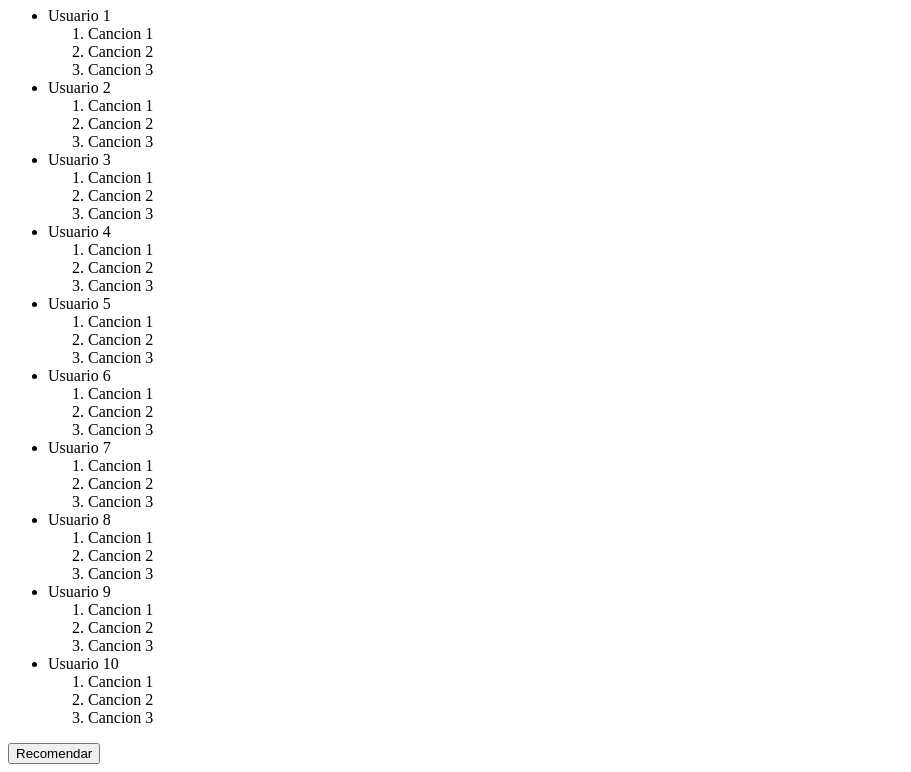
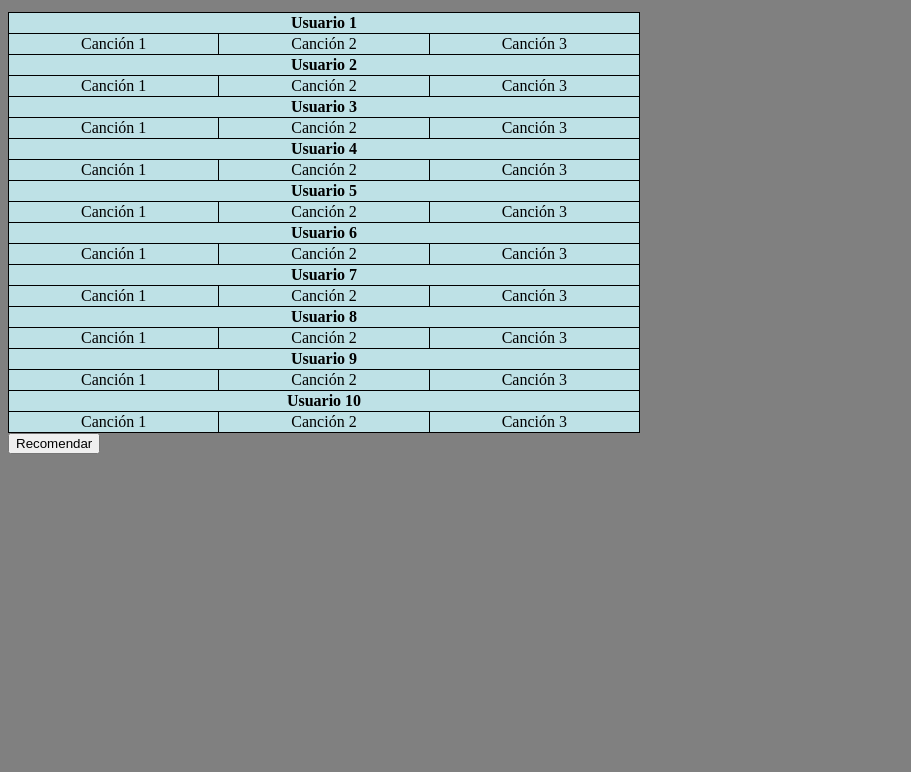
Before and after one commit to sebas411/Bases_proy1, a plain HTML site: page HTML/promocion.html in a window 1280 px wide. Shown: the part 99-871 px from the top of the page, without its empty margins (0-911 px from the left). After the commit the page ends 800 px from the top, so only its background shows below. Drawn offline with Linux system fonts and the light colour scheme.

Commit message:
Actualización de la pagina

```diff
--- a/HTML/promocion.html
+++ b/HTML/promocion.html
@@ -5,92 +5,144 @@
   <meta http-equiv="X-UA-Compatible" content="IE=edge">
   <meta name="viewport" content="width=device-width, initial-scale=1.0">
   <title>Recomendaciones personales</title>
+<style>
+    .button{
+      font-family: cambria;
+      color: black;
+      background-color: white;
+      font-size: 15px;
+    }
+    h1{
+      margin: 0;
+      text-align: center;
+      height: 50px;
+      margin-bottom: 30px;
+      border-bottom: 2px solid;
+      font-size: 35px;
+      color: #dfe7fd;
+    }
+    table {
+      table-layout: fixed;
+      width: 50%;
+      border-collapse: collapse;
+      border: 3px #ddb892;
+      background-color:#bee1e6;
+      border: 1px solid #000000;
+    }
+    tbody tr {
+      background-color: #bee1e6);
+    }
+    th{
+      width: 25%;
+      text-align: center;
+      border: 1px solid #000000;
+    }
+    td{
+      width: 20%;
+      text-align: center;
+      border: 1px solid #000000;
+    }
+  </style>
 </head>
-<body>
-  <a href="Menu.html">regresar</a>
+<body style="background-color: gray">
+  <button><a href="Menu.html">regresar</a></button>
   <h1>Recomendaciones personales</h1>
-  <ul>
-    <li>
-      <span>Usuario 1</span>
-      <ol>
-        <li>Cancion 1</li>
-        <li>Cancion 2</li>
-        <li>Cancion 3</li>
-      </ol>
-    </li>
-    <li>
-      <span>Usuario 2</span>
-      <ol>
-        <li>Cancion 1</li>
-        <li>Cancion 2</li>
-        <li>Cancion 3</li>
-      </ol>
-    </li>
-    <li>
-      <span>Usuario 3</span>
-      <ol>
-        <li>Cancion 1</li>
-        <li>Cancion 2</li>
-        <li>Cancion 3</li>
-      </ol>
-    </li>
-    <li>
-      <span>Usuario 4</span>
-      <ol>
-        <li>Cancion 1</li>
-        <li>Cancion 2</li>
-        <li>Cancion 3</li>
-      </ol>
-    </li>
-    <li>
-      <span>Usuario 5</span>
-      <ol>
-        <li>Cancion 1</li>
-        <li>Cancion 2</li>
-        <li>Cancion 3</li>
-      </ol>
-    </li>
-    <li>
-      <span>Usuario 6</span>
-      <ol>
-        <li>Cancion 1</li>
-        <li>Cancion 2</li>
-        <li>Cancion 3</li>
-      </ol>
-    </li>
-    <li>
-      <span>Usuario 7</span>
-      <ol>
-        <li>Cancion 1</li>
-        <li>Cancion 2</li>
-        <li>Cancion 3</li>
-      </ol>
-    </li>
-    <li>
-      <span>Usuario 8</span>
-      <ol>
-        <li>Cancion 1</li>
-        <li>Cancion 2</li>
-        <li>Cancion 3</li>
-      </ol>
-    </li>
-    <li>
-      <span>Usuario 9</span>
-      <ol>
-        <li>Cancion 1</li>
-        <li>Cancion 2</li>
-        <li>Cancion 3</li>
-      </ol>
-    </li>
-    <li>
-      <span>Usuario 10</span>
-      <ol>
-        <li>Cancion 1</li>
-        <li>Cancion 2</li>
-        <li>Cancion 3</li>
-      </ol>
-    </li>
-  </ul>
+  <table>
+    <thead>
+      <tr>
+        <th colspan="3"> Usuario 1
+          <tbody>
+          <tr>
+            <td>Canción 1</td>
+            <td>Canción 2</td>
+            <td>Canción 3</td>
+          </tr>
+        </tbody>
+        </th>
+        <th colspan="3"> Usuario 2
+        <tbody>
+          <tr>
+            <td>Canción 1</td>
+            <td>Canción 2</td>
+            <td>Canción 3</td>
+          </tr>
+        </tbody>
+        </th>
+        <th colspan="3"> Usuario 3
+          <tbody>
+          <tr>
+            <td>Canción 1</td>
+            <td>Canción 2</td>
+            <td>Canción 3</td>
+          </tr>
+        </tbody>
+        </th>
+        <th colspan="3"> Usuario 4
+          <tbody>
+          <tr>
+            <td>Canción 1</td>
+            <td>Canción 2</td>
+            <td>Canción 3</td>
+          </tr>
+        </tbody>
+        </th>
+        <th colspan="3"> Usuario 5
+          <tbody>
+          <tr>
+            <td>Canción 1</td>
+            <td>Canción 2</td>
+            <td>Canción 3</td>
+          </tr>
+        </tbody>
+        </th>
+        <th colspan="3"> Usuario 6
+          <tbody>
+          <tr>
+            <td>Canción 1</td>
+            <td>Canción 2</td>
+            <td>Canción 3</td>
+          </tr>
+        </tbody>
+        </th>
+        <th colspan="3"> Usuario 7
+          <tbody>
+          <tr>
+            <td>Canción 1</td>
+            <td>Canción 2</td>
+            <td>Canción 3</td>
+          </tr>
+        </tbody>
+        </th>
+        <th colspan="3"> Usuario 8
+          <tbody>
+          <tr>
+            <td>Canción 1</td>
+            <td>Canción 2</td>
+            <td>Canción 3</td>
+          </tr>
+        </tbody>
+        </th>
+        <th colspan="3"> Usuario 9
+          <tbody>
+          <tr>
+            <td>Canción 1</td>
+            <td>Canción 2</td>
+            <td>Canción 3</td>
+          </tr>
+        </tbody>
+        </th>
+        <th colspan="3"> Usuario 10
+          <tbody>
+          <tr>
+            <td>Canción 1</td>
+            <td>Canción 2</td>
+            <td>Canción 3</td>
+          </tr>
+        </tbody>
+        </th>
+      </tr>
+    </thead>
+  </table>
   <button id="recomendar">Recomendar</button>
   <script>
     const boton = document.getElementById('recomendar')
```
